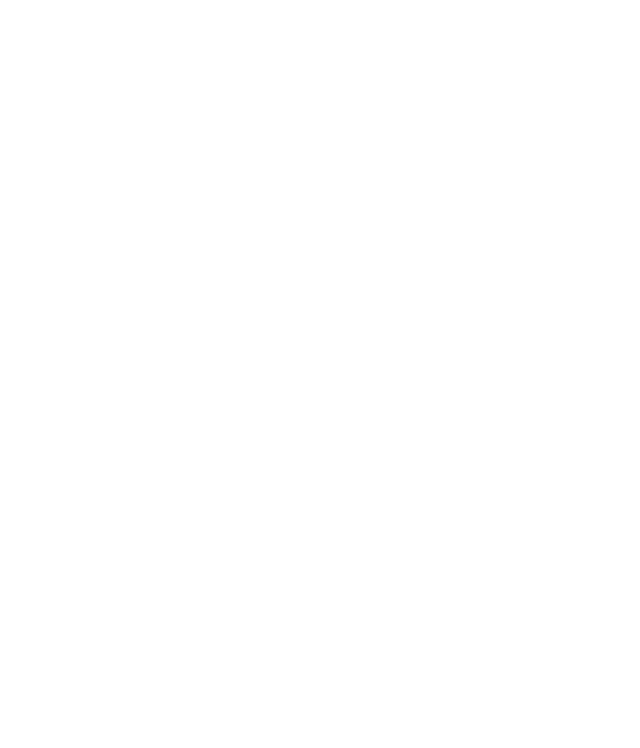
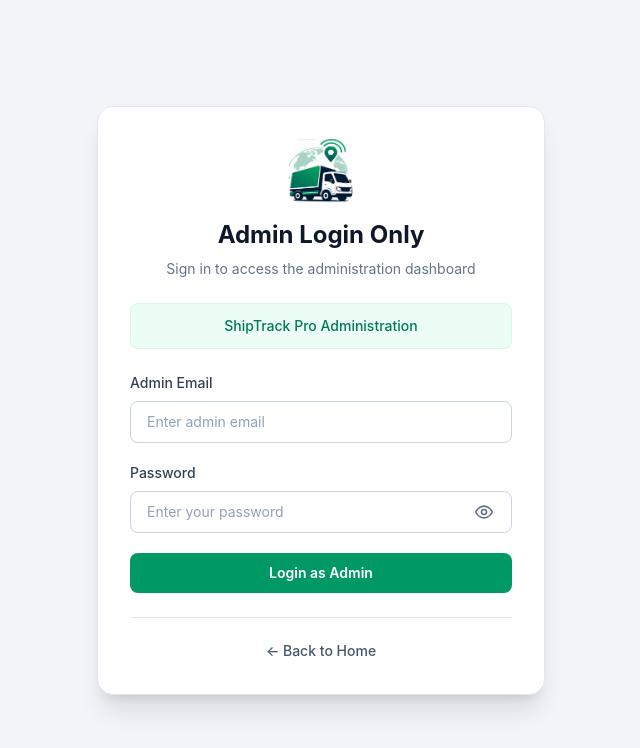
Before and after one commit to ShalemRajuBiraja/java-shipment-tracking-delivery-visibility-platform, a React (Vite) app in the folder ship-track-frontend/: page /auth/admin/login in a window 1280 px wide. Before the commit this address had no page. Shown: the top 748 px of the page, without its empty margins (319-959 px from the left). Built offline with nearby package versions, Linux system fonts and the light colour scheme.

Commit message:
Minor changes

```diff
--- a/ship-track-frontend/src/App.jsx
+++ b/ship-track-frontend/src/App.jsx
@@ -5,13 +5,14 @@ import "./styles/toast.css";
 
 import Home from "./pages/Home/Home";
 import Register from "./pages/Auth/Register";
+import AdminLogin from "./pages/Auth/AdminLogin";
 
-import CustomerDashboard from "./pages/Customer/CustomerDashboard";
-import BusinessDashboard from "./pages/Business/BusinessDashboard";
-import LogisticsDashboard from "./pages/Logistics/LogisticsDashboard";
-import SupportDashboard from "./pages/Support/SupportDashboard";
+// import CustomerDashboard from "./pages/Customer/CustomerDashboard";
+// import BusinessDashboard from "./pages/Business/BusinessDashboard";
+// import LogisticsDashboard from "./pages/Logistics/LogisticsDashboard";
+// import SupportDashboard from "./pages/Support/SupportDashboard";
 
-import ProtectedRoute from "./components/ProtectedRoute";
+// import ProtectedRoute from "./components/ProtectedRoute";
 
 function App() {
 
@@ -24,12 +25,13 @@ return (
     <Route path="/" element={<Home />} />
     <Route path="/home" element={<Home />} />
     <Route path="/auth/register" element={<Register />} />
+    <Route path="/auth/admin/login" element={<AdminLogin />} />
 
     {/* Private Routes */}
-    <Route path="/customer/dashboard" element={<ProtectedRoute allowedRole="CUSTOMER"><CustomerDashboard /></ProtectedRoute>} />
+    {/* <Route path="/customer/dashboard" element={<ProtectedRoute allowedRole="CUSTOMER"><CustomerDashboard /></ProtectedRoute>} />
     <Route path="/business/dashboard" element={<ProtectedRoute allowedRole="BUSINESS_CLIENT"><BusinessDashboard /></ProtectedRoute>} />
     <Route path="/logistics/dashboard" element={<ProtectedRoute allowedRole="LOGISTICS_OPERATOR"><LogisticsDashboard /></ProtectedRoute>} />
-    <Route path="/support/dashboard" element={<ProtectedRoute allowedRole="SUPPORT_AGENT"><SupportDashboard /></ProtectedRoute>} />
+    <Route path="/support/dashboard" element={<ProtectedRoute allowedRole="SUPPORT_AGENT"><SupportDashboard /></ProtectedRoute>} /> */}
 
   </Routes>
 
--- a/ship-track-frontend/src/pages/Home/sections/Navbar.jsx
+++ b/ship-track-frontend/src/pages/Home/sections/Navbar.jsx
@@ -9,6 +9,7 @@ const navItems = [
   { label: "Features", href: "#features" },
   { label: "Services", href: "#services" },
   { label: "How It Works", href: "#how-it-works" },
+  { label: "Admin Login", href: "/auth/admin/login" },
 ];
 
 const Navbar = () => {
@@ -41,10 +42,16 @@ const Navbar = () => {
         </a>
 
         <div className="hidden items-center gap-8 md:flex">
-          {navItems.map((item) => (
+         {navItems.map((item) => (
             <a
               key={item.label}
               href={item.href}
+              onClick={(e) => {
+                if (item.href.startsWith("/")) {
+                  e.preventDefault();
+                  navigate(item.href);
+                }
+              }}
               className="text-sm font-medium text-slate-600 transition-colors hover:text-emerald-600"
             >
               {item.label}
@@ -57,7 +64,7 @@ const Navbar = () => {
 
          <Button
             variant="primary"
-            onClick={() => navigate("/register")}
+            onClick={() => navigate("/auth/register")}
           >
             Register
           </Button>
--- /dev/null
+++ b/ship-track-frontend/src/pages/auth/AdminLogin.jsx
@@ -0,0 +1,145 @@
+import { useState } from "react";
+import { useNavigate } from "react-router-dom";
+import Input from "../../components/ui/Input";
+import Button from "../../components/ui/Button";
+import logo from "../../assets/images/ship-track-logo.png";
+import { toast } from "react-toastify";
+
+const AdminLogin = () => {
+  const navigate = useNavigate();
+
+  const [loginData, setLoginData] = useState({
+    email: "",
+    password: "",
+  });
+
+  const [errors, setErrors] = useState({
+    email: "",
+    password: "",
+  });
+
+  const handleChange = (event) => {
+    const { name, value } = event.target;
+
+    setLoginData((previous) => ({
+      ...previous,
+      [name]: value,
+    }));
+
+    setErrors((previous) => ({
+      ...previous,
+      [name]: "",
+    }));
+  };
+
+  const handleSubmit = (event) => {
+    event.preventDefault();
+
+    const newErrors = {};
+
+    if (!loginData.email.trim()) {
+      newErrors.email = "Email is required";
+    }
+
+    if (!loginData.password.trim()) {
+      newErrors.password = "Password is required";
+    }
+
+    if (Object.keys(newErrors).length > 0) {
+      setErrors(newErrors);
+      return;
+    }
+
+    // API integration will be added here
+    console.log("Admin Login:", loginData);
+
+    toast.success("Admin login successful");
+
+    // Temporary navigation
+    // navigate("/admin/dashboard");
+  };
+
+  return (
+    <div className="flex min-h-screen items-center justify-center bg-slate-100 px-4 py-8">
+      <div className="w-full max-w-md rounded-2xl border border-slate-200 bg-white p-6 shadow-xl sm:p-8">
+
+        {/* Logo */}
+        <div className="mb-6 flex flex-col items-center text-center">
+          <div className="mb-4 flex h-16 w-16 items-center justify-center overflow-hidden rounded-xl bg-emerald-600">
+            <img
+              src={logo}
+              alt="ShipTrack Pro"
+              className="h-full w-full object-cover"
+            />
+          </div>
+
+          <h1 className="text-2xl font-bold text-slate-900">
+            Admin Login Only
+          </h1>
+
+          <p className="mt-2 text-sm text-slate-500">
+            Sign in to access the administration dashboard
+          </p>
+        </div>
+
+        {/* Admin Badge */}
+        <div className="mb-6 rounded-lg border border-emerald-100 bg-emerald-50 px-4 py-3 text-center">
+          <p className="text-sm font-medium text-emerald-700">
+            ShipTrack Pro Administration
+          </p>
+        </div>
+
+        {/* Form */}
+        <form onSubmit={handleSubmit} className="space-y-5">
+
+          <Input
+            id="admin-email"
+            name="email"
+            type="email"
+            label="Admin Email"
+            placeholder="Enter admin email"
+            value={loginData.email}
+            onChange={handleChange}
+            error={errors.email}
+            autoComplete="email"
+          />
+
+          <Input
+            id="admin-password"
+            name="password"
+            type="password"
+            label="Password"
+            placeholder="Enter your password"
+            value={loginData.password}
+            onChange={handleChange}
+            error={errors.password}
+            autoComplete="current-password"
+            showPasswordToggle
+          />
+
+          <Button
+            type="submit"
+            variant="primary"
+            className="w-full"
+          >
+            Login as Admin
+          </Button>
+        </form>
+
+        {/* Back to Home */}
+        <div className="mt-6 border-t border-slate-200 pt-5 text-center">
+          <button
+            type="button"
+            onClick={() => navigate("/")}
+            className="text-sm font-medium text-slate-600 transition-colors hover:text-emerald-600"
+          >
+            ← Back to Home
+          </button>
+        </div>
+
+      </div>
+    </div>
+  );
+};
+
+export default AdminLogin;
--- a/ship-track-frontend/src/pages/auth/LoginModal.jsx
+++ b/ship-track-frontend/src/pages/auth/LoginModal.jsx
@@ -5,7 +5,7 @@ import Modal from "../../components/ui/Modal";
 import { useNavigate } from "react-router-dom";
 import { loginApi } from "../../services/authService";
 import { toast } from "react-toastify";
-import { redirectBasedOnRole } from "../../utils/redirectBasedOnRole";
+import { redirectBasedOnRole } from "../../utils/roleRedirect";
 
 const LoginModal = ({ isOpen, onClose }) => {
 
@@ -74,7 +74,7 @@ const LoginModal = ({ isOpen, onClose }) => {
                   toast.success(loginApiResponse.data.message);
 
                   // Redirect based on role
-                  redirectBasedOnRole(userData.role, navigate);
+                  // redirectBasedOnRole(userData.role, navigate);
               }
 
               } catch (error) {
```
Also changed, not shown: 1 other file (tests, documents, lock files or other folders).
